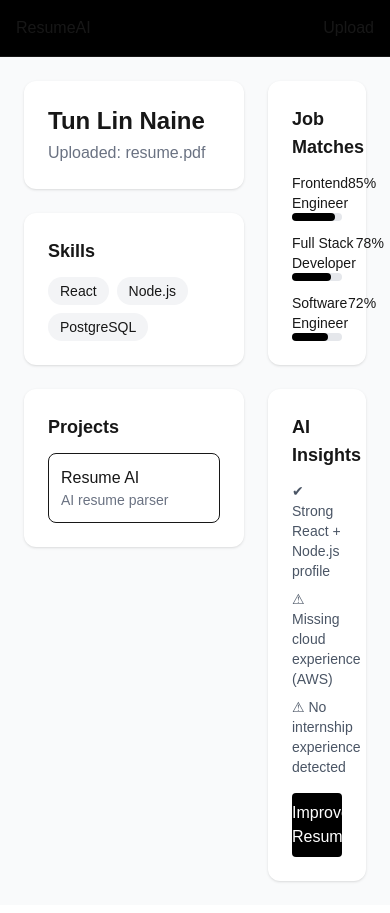
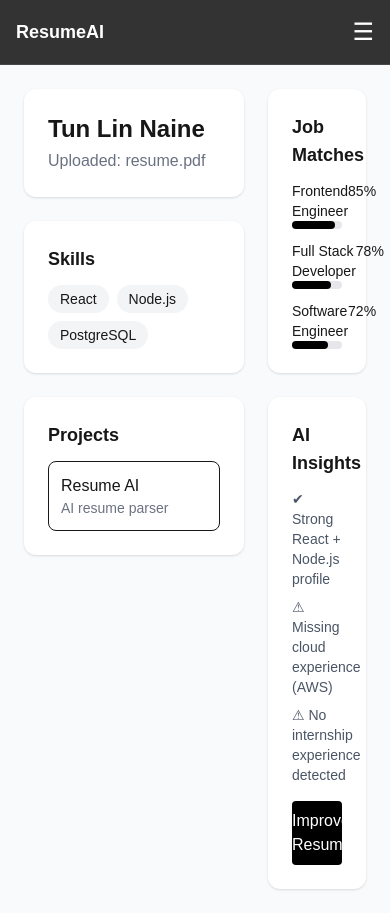
Before and after one commit to Tunecodes/ai-resume-tracker, a Next.js app: page /dashboard in a window 390 px wide. Built offline with nearby package versions, Linux system fonts and the light colour scheme.

Commit message:
optimize navbar for mobile view

```diff
--- a/app/components/nav.tsx
+++ b/app/components/nav.tsx
@@ -1,15 +1,77 @@
+"use client";
+
+import { useState } from "react";
 import Link from "next/link";
 import { UserButton } from "@clerk/nextjs";
 
 export default function Navbar() {
+  const [open, setOpen] = useState(false);
+
   return (
-    <nav className="flex justify-between p-4 border-b bg-black">
-      <Link href="/dashboard">ResumeAI</Link>
+    <nav className="sticky top-0 z-50 border-b border-white/10 bg-black/80 backdrop-blur-md text-white">
+      {/* TOP BAR */}
+      <div className="mx-auto flex h-16 max-w-6xl items-center justify-between px-4 md:px-6">
+        {/* Logo */}
+        <Link href="/dashboard" className="font-semibold text-lg">
+          ResumeAI
+        </Link>
 
-      <div className="flex items-center gap-4">
-        <Link href="/dashboard/resume/upload">Upload</Link>
-        <UserButton />
+        {/* Desktop Links */}
+        <div className="hidden md:flex items-center gap-6 text-sm text-white/70">
+          <Link href="/dashboard">Dashboard</Link>
+          <Link href="/dashboard/jobs">Jobs</Link>
+          <Link href="/dashboard/resume/upload">Upload</Link>
+        </div>
+
+        {/* Right Side */}
+        <div className="flex items-center gap-3">
+          <Link
+            href="/dashboard/resume/upload"
+            className="hidden sm:inline bg-white text-black px-4 py-1.5 rounded-full text-sm font-medium"
+          >
+            Upload
+          </Link>
+
+          <UserButton />
+
+          {/* Hamburger (mobile only) */}
+          <button
+            onClick={() => setOpen(!open)}
+            className="md:hidden text-white text-2xl ml-2"
+          >
+            ☰
+          </button>
+        </div>
       </div>
+
+      {/* MOBILE DROPDOWN */}
+      {open && (
+        <div className="md:hidden border-t border-white/10 bg-black px-4 py-4 space-y-3">
+          <Link
+            href="/dashboard"
+            onClick={() => setOpen(false)}
+            className="block text-white/80 hover:text-white"
+          >
+            Dashboard
+          </Link>
+
+          <Link
+            href="/dashboard/jobs"
+            onClick={() => setOpen(false)}
+            className="block text-white/80 hover:text-white"
+          >
+            Jobs
+          </Link>
+
+          <Link
+            href="/dashboard/resume/upload"
+            onClick={() => setOpen(false)}
+            className="block text-white/80 hover:text-white"
+          >
+            Upload Resume
+          </Link>
+        </div>
+      )}
     </nav>
   );
 }
--- a/proxy.ts
+++ b/proxy.ts
@@ -1,6 +1,7 @@
 import { clerkMiddleware, createRouteMatcher } from "@clerk/nextjs/server";
 
 const isPublicRoute = createRouteMatcher([
+  "/",
   "/sign-in(.*)",
   "/sign-up(.*)",
   "/api/clerk/webhook(.*)",
```
